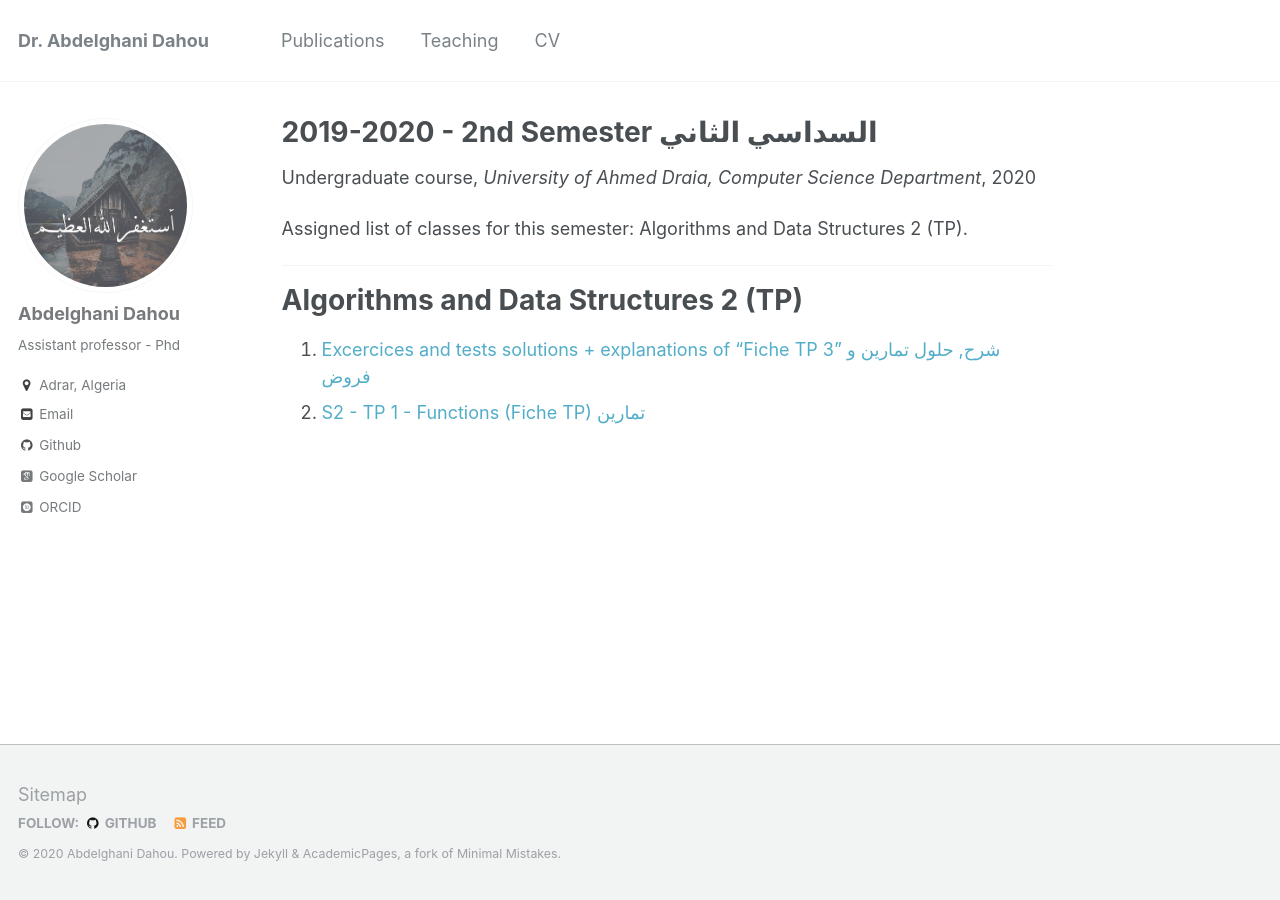
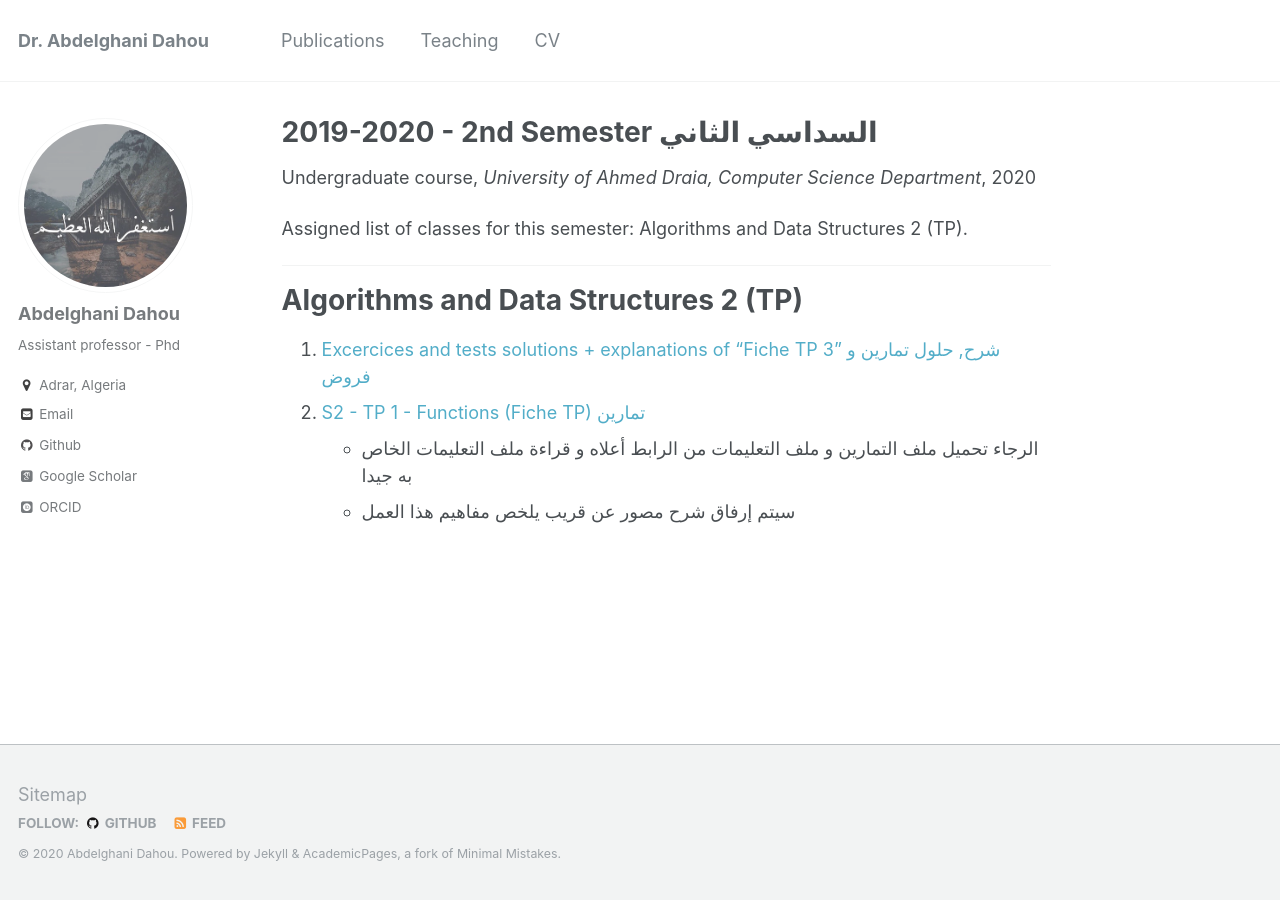
Before and after one commit to dr-dahou-adrar/dr-dahou-adrar.github.io, a Jekyll site: the page built from teaching_content/academic_year_2019_2020/2019-2020-2nd-semester-teaching.md, in a window 1280 px wide. Built offline with Jekyll 4.4.1, drawn with Linux system fonts in a browser that asks for light colours; some web fonts are replaced.

Commit message:
Update 2019-2020-2nd-semester-teaching.md

```diff
--- a/teaching_content/academic_year_2019_2020/2019-2020-2nd-semester-teaching.md
+++ b/teaching_content/academic_year_2019_2020/2019-2020-2nd-semester-teaching.md
@@ -17,3 +17,5 @@ Algorithms and Data Structures 2 (TP)
 
 1. [Excercices and tests solutions + explanations of "Fiche TP 3" شرح, حلول تمارين و فروض](https://www.notion.so/dahou/5-Fiche-TP03-6bf99212e1fd4d2c89adac28013cd857)
 2. [S2 - TP 1 - Functions (Fiche TP) تمارين ](https://elearning.univ-adrar.dz/course/view.php?id=266)
+    *  الرجاء تحميل ملف التمارين و ملف التعليمات من الرابط أعلاه و قراءة ملف التعليمات الخاص به جيدا
+    *  سيتم إرفاق شرح مصور عن قريب يلخص مفاهيم هذا العمل
```
